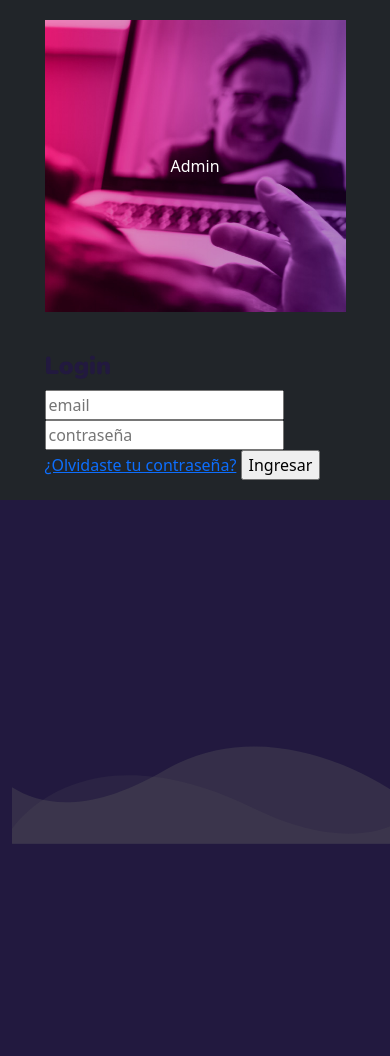
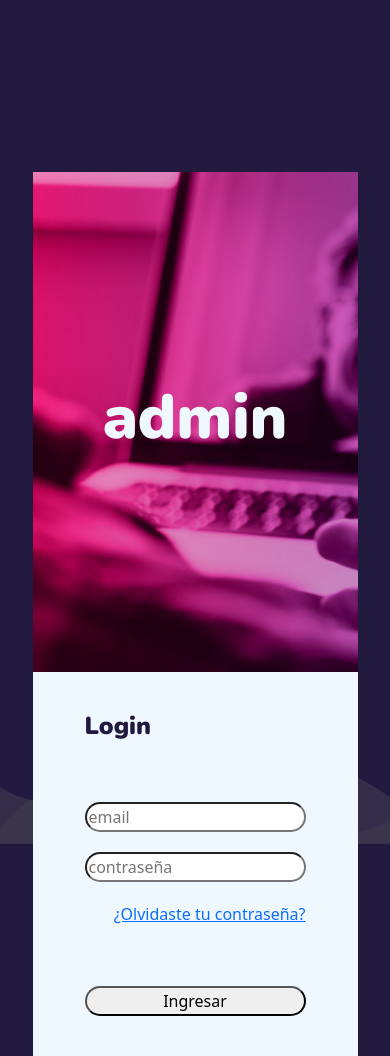
Before and after one commit to gg161087/ap_ejercicio-09, a plain HTML site: page index.html in a window 390 px wide. Before the commit the page ends 844 px from the top, so only its background shows below. Drawn offline with nearby package versions, Linux system fonts and the light colour scheme.

Commit message:
responsive con bootstrap

```diff
--- a/index.html
+++ b/index.html
@@ -10,25 +10,22 @@
     <title>Ejercicio 09 - Gonzalo Gonzalez</title>
 </head>
     <body>
-    <div class="container align-items-center justify-content-center bg-dark">
-        <div class="row align-items-center justify-content-center" style="height: 500px;">
-            <div class="col col-lg-4 col-md-3 col-sm-5 col-10 img-login">
-                <div class="contenedor">
-                    <img class="img-fluid" src="./assets/img-login.jpg" alt="login">
-                    <div class="centered">Admin</div>
+        <div class="container-fluid" style="height: 500px;">
+            <div class="row justify-content-center">
+                <div class="col col-lg-4 col-md-3 col-sm-5 col-10 contenedor-admin">
+                    <div class="contenedor-img">
+                        <h1 class="admin">admin</h1>
+                    </div>
                 </div>
-                <!-- <h1 class="admin">admin</h1>  -->
-            </div>
-            <div class="col col-lg-4 col-md-3 col-sm-5 col-10">
-                <form action="">
-                    <div class="form-group">
+                <div class="col col-lg-4 col-md-3 col-sm-5 col-10 contenedor-inputs">
+                    <form action="" class="form-group">
                         <h2 class="login">Login</h2>
                         <input type="email" class="box" placeholder="email">
                         <input type="password" class="box" placeholder="contraseña">
                         <a href="#" >¿Olvidaste tu contraseña?</a>
                         <input type="submit" class="box btn-ingresar" value="Ingresar">
-                    </div>
-                </form>
+                    </form>
+                </div>
             </div>
         </div>
         <img class="fondo-ondas" src="./assets/fondo/ondas.svg" alt="ondas">
--- a/style.css
+++ b/style.css
@@ -5,43 +5,63 @@
     margin: 0;
     font-family: 'Nunito', sans-serif;
 }
-body{
+html, body{
     width: 100%;
-    height: 500px;
+    height: 100%;
     background-color: #22193F;
-    /* display: flex;
+    display: flex;
+    flex-direction: column;
     justify-content: center;
-    align-items: center; */
+    align-items: center;
+    z-index: -2;
 }
-
+.row{
+    height: 100%;
+}
+.contenedor-admin{
+    background-image: url('./assets/img-login.jpg');
+    background-repeat: no-repeat;
+    background-size: cover;
+    height: 100%;
+    display: flex;
+    justify-content: center;
+    align-items: center;
+    color: aliceblue;
+}
+.admin{
+    font-family: 'Nunito';
+    font-style: Bold;
+    font-weight: 900;
+    font-size: 62px;
+}
+.contenedor-inputs{
+    background-color: aliceblue;
+    display: flex;
+    justify-content: center;
+    align-items: center;
+}
 .fondo-ondas{
     width: 100%;
     position: absolute;
     bottom: 0;
+    z-index: -1;
 }
-.centered {
-    position: absolute;
-    top: 50%;
-    left: 50%;
-    transform: translate(-50%, -50%);
+.form-group{
+    width: 100%;
+    height: 100%;
+    display: flex;
+    flex-direction: column;
+    justify-content: center;
+    align-items: flex-start;
+    padding: 40px;
+    gap: 20px;
 }
-.contenedor {
-    position: relative;
-    text-align: center;
-    color: white;
+.form-group h2{
+    margin-bottom: 40px;
 }
-
-/* .img-login{
-    background-image: url('./assets/img-login.jpg');
-    background-repeat: no-repeat;
-    background-size: cover;
-    background-position: center center;
-} */
-.admin{
-    font-family: 'Nunito';
-    font-style: Bold;
-    font-weight: 900;
-    font-size: 28px;
+.form-group a{
+    align-self: flex-end;
+    margin-bottom: 40px;
 }
 .login{
     text-align: left;
@@ -49,3 +69,7 @@ body{
     font-family: 'Nunito';
     font-weight: 900;
 }
+.box{
+    width: 100%;
+    border-radius: 20px;
+}
```
